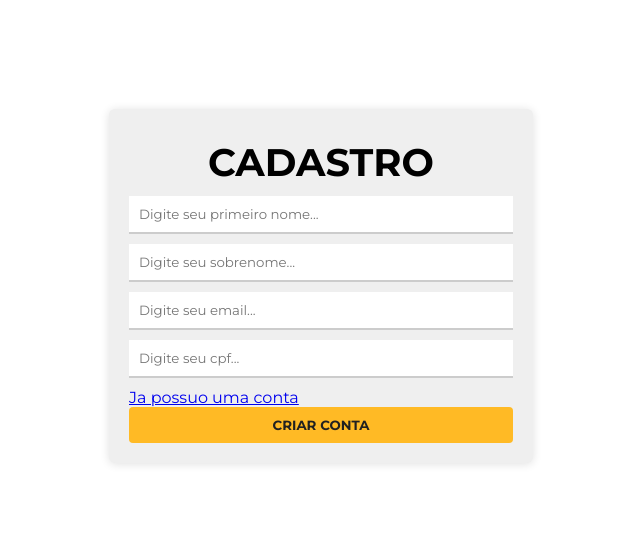
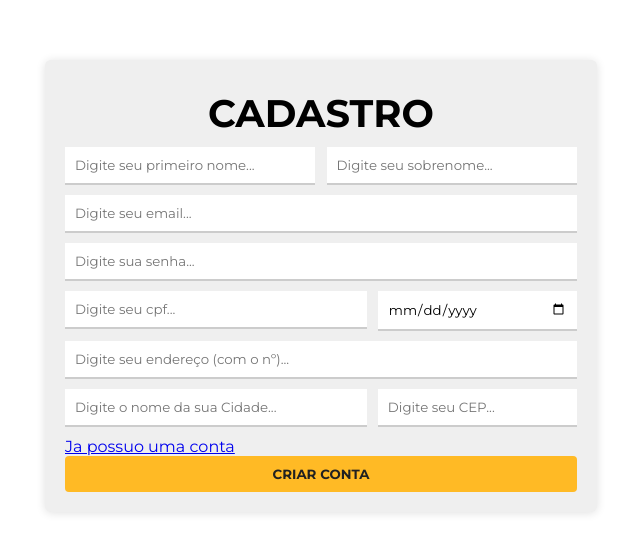
Before and after one commit to mateusememe/matarazzoProject, a React (Create React App) app in the folder frontend/: page /cadastro in a window 1280 px wide. Shown: the part 114-666 px from the top of the page, without its empty margins (319-959 px from the left). Built offline with nearby package versions, Linux system fonts and the light colour scheme.

Commit message:
Implementado o style do Cadastro

```diff
--- a/frontend/src/pages/Cadastro/index.js
+++ b/frontend/src/pages/Cadastro/index.js
@@ -7,10 +7,21 @@ export default function Cadastro() {
             <div className="form">
                 <h1 className="title">CADASTRO</h1>
                 <form>
-                    <input type="text" placeholder="Digite seu primeiro nome..."></input>
-                    <input type="text" placeholder="Digite seu sobrenome..."></input>
+                    <div className="flexName">
+                        <input style={{width: "45%"}}type="text" placeholder="Digite seu primeiro nome..."></input>
+                        <input style={{width: "45%"}} type="text" placeholder="Digite seu sobrenome..."></input>
+                    </div>
                     <input type="email" placeholder="Digite seu email..."></input>
-                    <input type="text" placeholder="Digite seu cpf..."></input>
+                    <input type="password" placeholder="Digite sua senha..."></input>
+                    <div className="flexName">
+                        <input style={{width: "55%"}} type="text" placeholder="Digite seu cpf..."></input>
+                        <input style={{width: "35%"}} type="date" ></input>
+                    </div>
+                    <input type="text" placeholder="Digite seu endereço (com o nº)..."></input>
+                    <div className="flexName">
+                        <input style={{width: "55%"}} type="text" placeholder="Digite o nome da sua Cidade..."></input>
+                        <input style={{width: "35%"}} type="text" placeholder="Digite seu CEP..."></input>
+                    </div>
 
                 </form>
                 <a href="/login"><span>Ja possuo uma conta</span></a>
--- a/frontend/src/pages/main.css
+++ b/frontend/src/pages/main.css
@@ -8,7 +8,7 @@
     display: flex;
     flex-direction: column;
     height: auto;
-    width: 30%;
+    width: 40%;
     background-color: #efefef;
     padding: 20px;
     border-radius: 6px;
@@ -29,10 +29,17 @@
     transition: 0.5s;
     outline: none;
     -webkit-transition: 0.5s;
+
 }
 
 .form input:focus {
     border-bottom: 2px solid rgb(255, 186, 37);
+}
+
+.flexName{
+    display: flex;
+    justify-content: space-between;
+
 }
 
 button {
```
Also changed, not shown: frontend/public/logo192.png (deleted), frontend/public/logo512.png (deleted).
